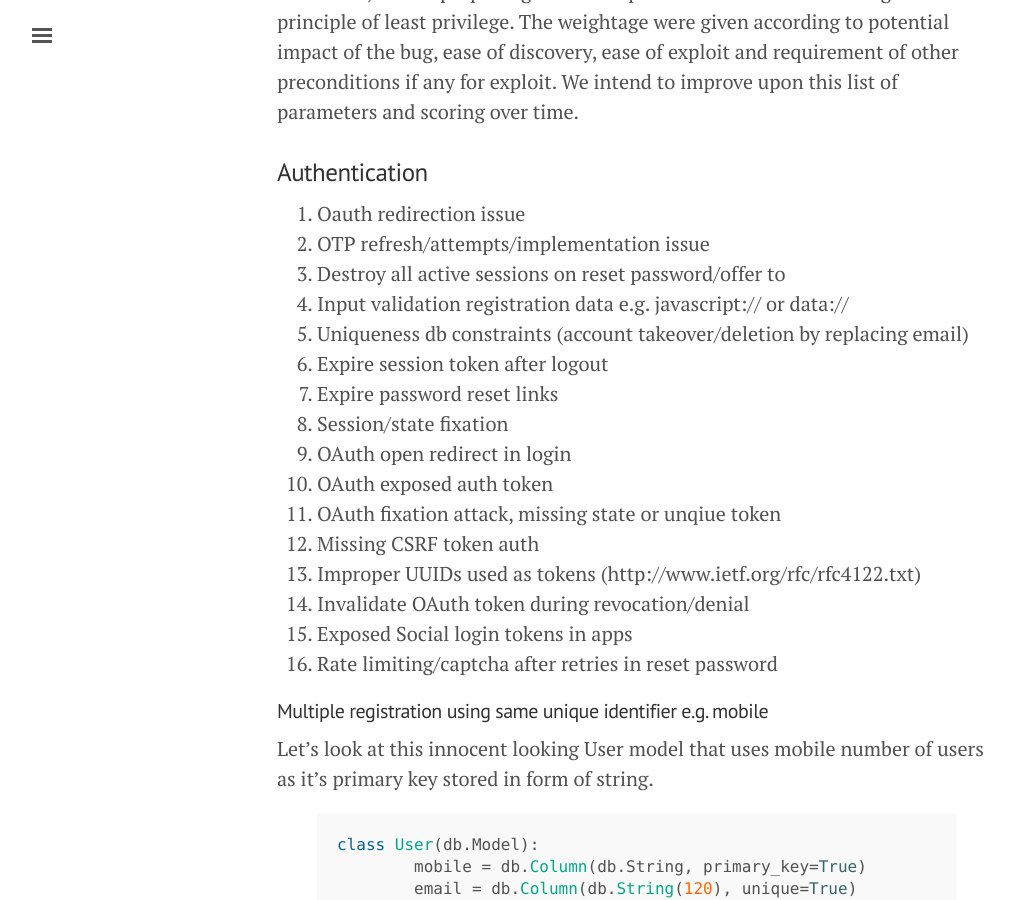
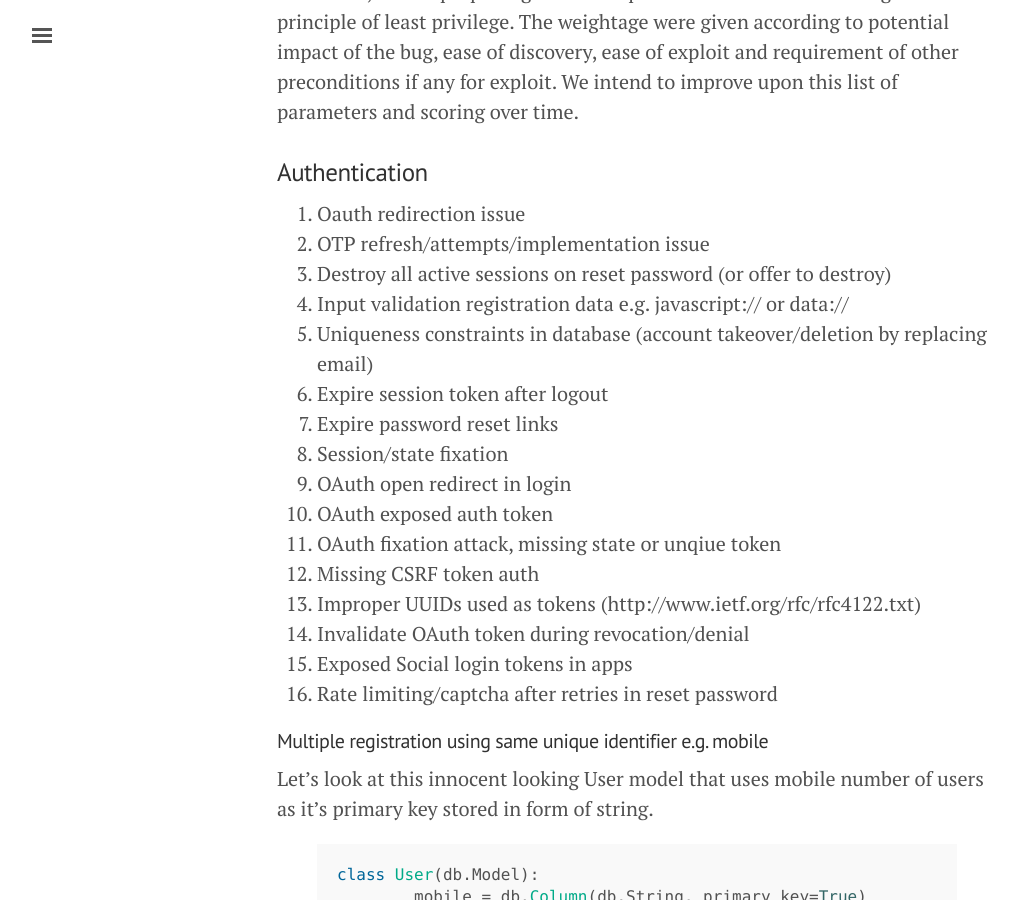
Before and after one commit to FallibleInc/blog, a Jekyll site: the page built from _posts/2016-01-30-indian-startups-security-report-scoring-paramters.md, in a window 1280 px wide and 900 px high, scrolled down 365 px. Shown: the whole window, without its empty margins (3-1021 px from the left). Built offline with Jekyll 4.4.1, drawn with Linux system fonts in a browser that asks for light colours; comment, search, counter and statistics services are not loaded.

Commit message:
Updated 2016-01-30-indian-startups-security-report-scoring-paramters.md

```diff
--- a/_posts/2016-01-30-indian-startups-security-report-scoring-paramters.md
+++ b/_posts/2016-01-30-indian-startups-security-report-scoring-paramters.md
@@ -19,9 +19,9 @@ The following types of bugs were used while [ranking startups and their systems
 ### Authentication
 1. Oauth redirection issue
 2. OTP refresh/attempts/implementation issue
-3. Destroy all active sessions on reset password/offer to
+3. Destroy all active sessions on reset password (or offer to destroy)
 4. Input validation registration data e.g.  javascript:// or data://
-5. Uniqueness db constraints (account takeover/deletion by replacing email)
+5. Uniqueness constraints in database (account takeover/deletion by replacing email)
 6. Expire session token after logout
 7. Expire password reset links
 8. Session/state fixation
```
